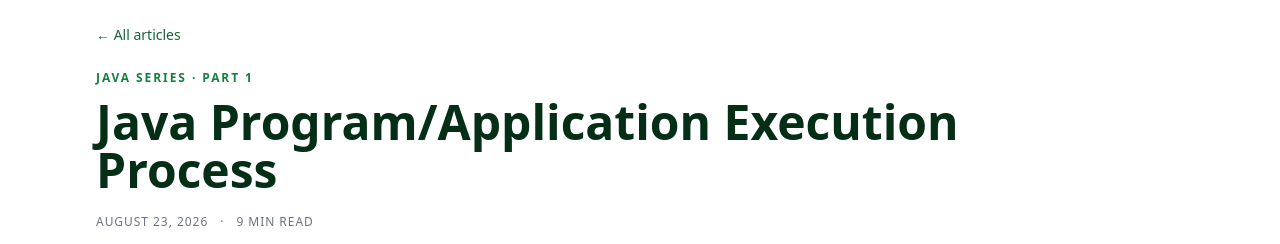
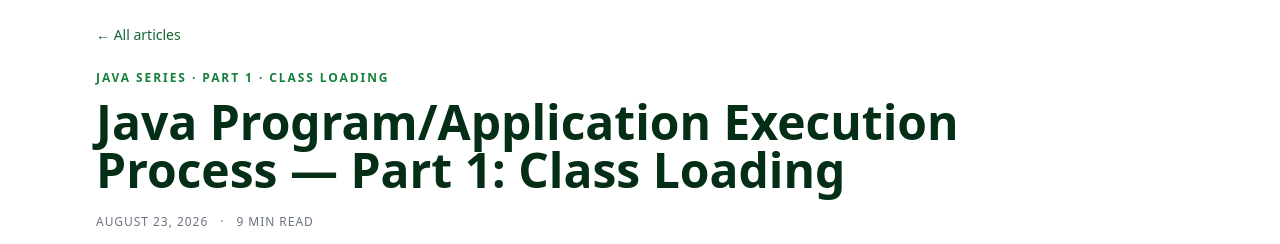
Before and after one commit to nabilaadou/minimal-portfolio, a React (Vite) app: page /blogs/1 in a window 1280 px wide. Shown: the part 263-507 px from the top of the page. Built offline with nearby package versions, Linux system fonts and the light colour scheme.

Commit message:
Clarify JVM blog part and topic

```diff
--- a/src/pages/Blog1.tsx
+++ b/src/pages/Blog1.tsx
@@ -2,7 +2,7 @@ import { useEffect, useState } from "react";
 import { Link } from "react-router-dom";
 import { Header } from "../components/Header";
 
-const articleTitle = "Java Program/Application Execution Process";
+const articleTitle = "Java Program/Application Execution Process — Part 1: Class Loading";
 const articleExcerpt =
 	"Running a Java program requires compiling .java source files into .class bytecode and then launching the program on the JVM.";
 const readingTime = "9 min read";
@@ -308,7 +308,7 @@ export function Blog1() {
 
 				<header className="mt-6 max-w-4xl border-b border-gray-200 pb-9">
 					<p className="text-xs font-semibold uppercase tracking-[0.16em] text-green-700">
-						Java series · Part 1
+						Java series · Part 1 · Class loading
 					</p>
 					<h1 className="mt-3 text-3xl font-semibold leading-[1.16] text-green-950 sm:text-5xl">
 						{articleTitle}
--- a/src/pages/LandingPage.tsx
+++ b/src/pages/LandingPage.tsx
@@ -14,7 +14,7 @@ function BlogPreview() {
 				className="text-left font-semibold text-green-900 hover:underline"
 				onClick={() => {navigate('/blogs/1')}}
 			>
-				Java Program/Application Execution Process
+				Java Program/Application Execution Process — Part 1: Class Loading
 			</button>
 			<div className="mt-1 flex items-center gap-3 text-[12px] uppercase tracking-[0.08em] text-gray-500">
 				<span>Aug 23, 2026</span>
```
Also changed, not shown: 1 other file (tests, documents, lock files or other folders).
